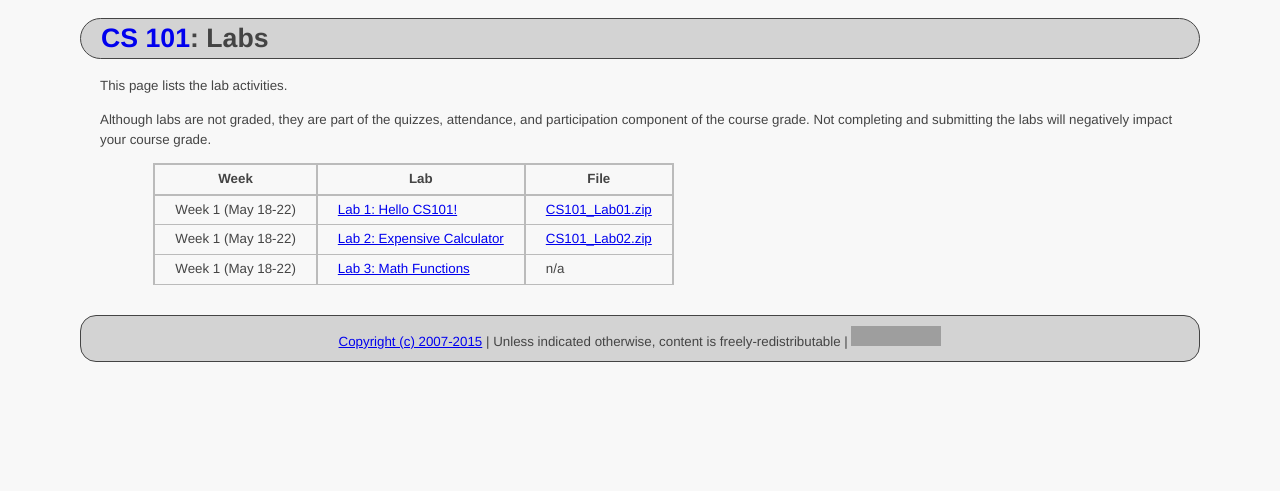
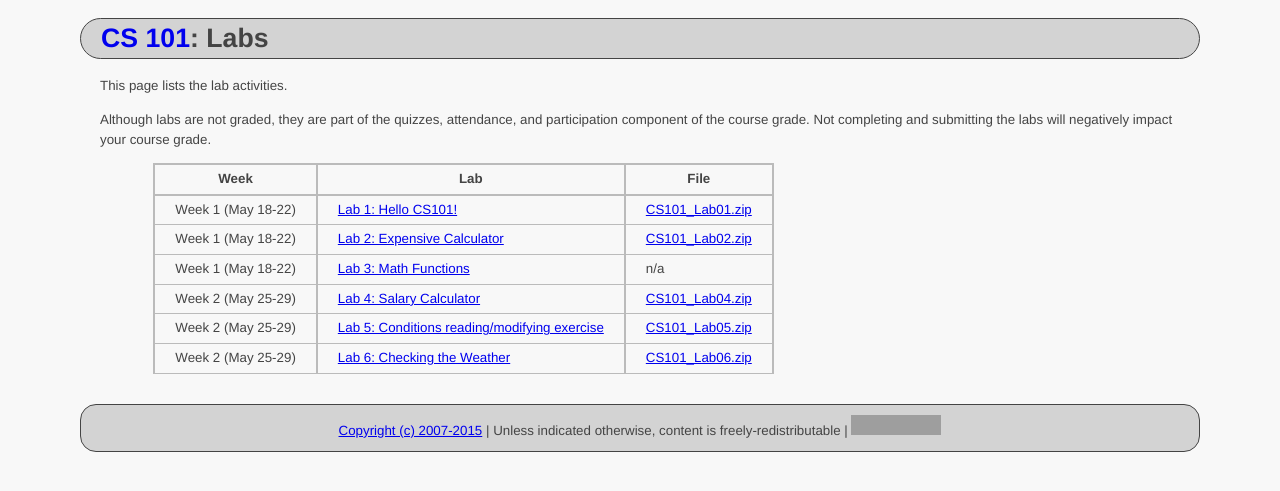
Before and after one commit to ycpcs/cs101-summer2015, a Jekyll site: the page built from labs/index.md, in a window 1280 px wide. Shown: the top 491 px of the page. Built offline with Jekyll 4.4.1, drawn with Linux system fonts in a browser that asks for light colours; Markdown is read by kramdown in place of the engine named in the settings; grey boxes are pictures that could not be loaded.

Commit message:
add week 2 labs
add labs for if/else

```diff
--- a/labs/index.md
+++ b/labs/index.md
@@ -14,11 +14,11 @@ and submitting the labs will negatively impact your course grade.
 > Week 1 (May 18-22) | [Lab 1: Hello CS101!](lab01.html) | [CS101\_Lab01.zip](CS101_Lab01.zip)
 > Week 1 (May 18-22) | [Lab 2: Expensive Calculator](lab02.html) | [CS101\_Lab02.zip](CS101_Lab02.zip)
 > Week 1 (May 18-22) | [Lab 3: Math Functions](lab03.html) | n/a
+> Week 2 (May 25-29) | [Lab 4: Salary Calculator](lab04.html) | [CS101\_Lab04.zip](CS101_Lab04.zip)
+> Week 2 (May 25-29) | [Lab 5: Conditions reading/modifying exercise](lab05.html) | [CS101\_Lab05.zip](CS101_Lab05.zip)
+> Week 2 (May 25-29) | [Lab 6: Checking the Weather](lab06.html) | [CS101\_Lab06.zip](CS101_Lab06.zip)
 
 <!--
-> Feb 3rd | [Lab 4: Salary Calculator](lab04.html) | [CS101\_Lab04.zip](CS101_Lab04.zip)
-> Feb 5th | [Lab 5: Conditions reading/modifying exercise](lab05.html) | [CS101\_Lab05.zip](CS101_Lab05.zip)
-> Feb 10th | [Lab 6: Checking the Weather](lab06.html) | [CS101\_Lab06.zip](CS101_Lab06.zip)
 > Feb 17th | [Lab 7: For loops](lab07.html) | n/a
 > Feb 19th | [Lab 8: Gone loopy](lab08.html) | [CS101\_Lab08.zip](CS101_Lab08.zip)
 > Feb 24th | [Lab 9: Fancy Rectangle](lab09.html) | [CS101\_Lab09.zip](CS101_Lab09.zip)
```
